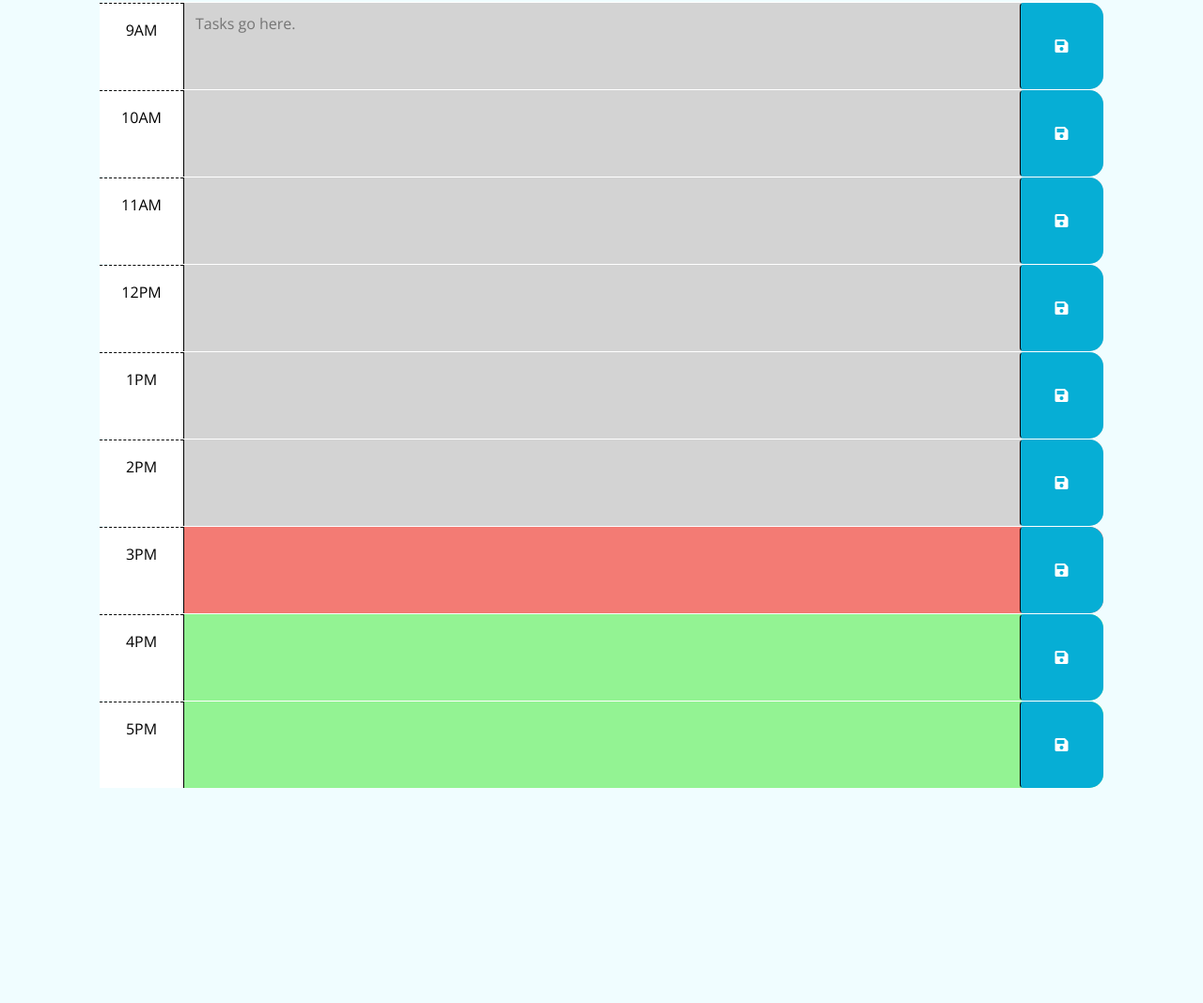
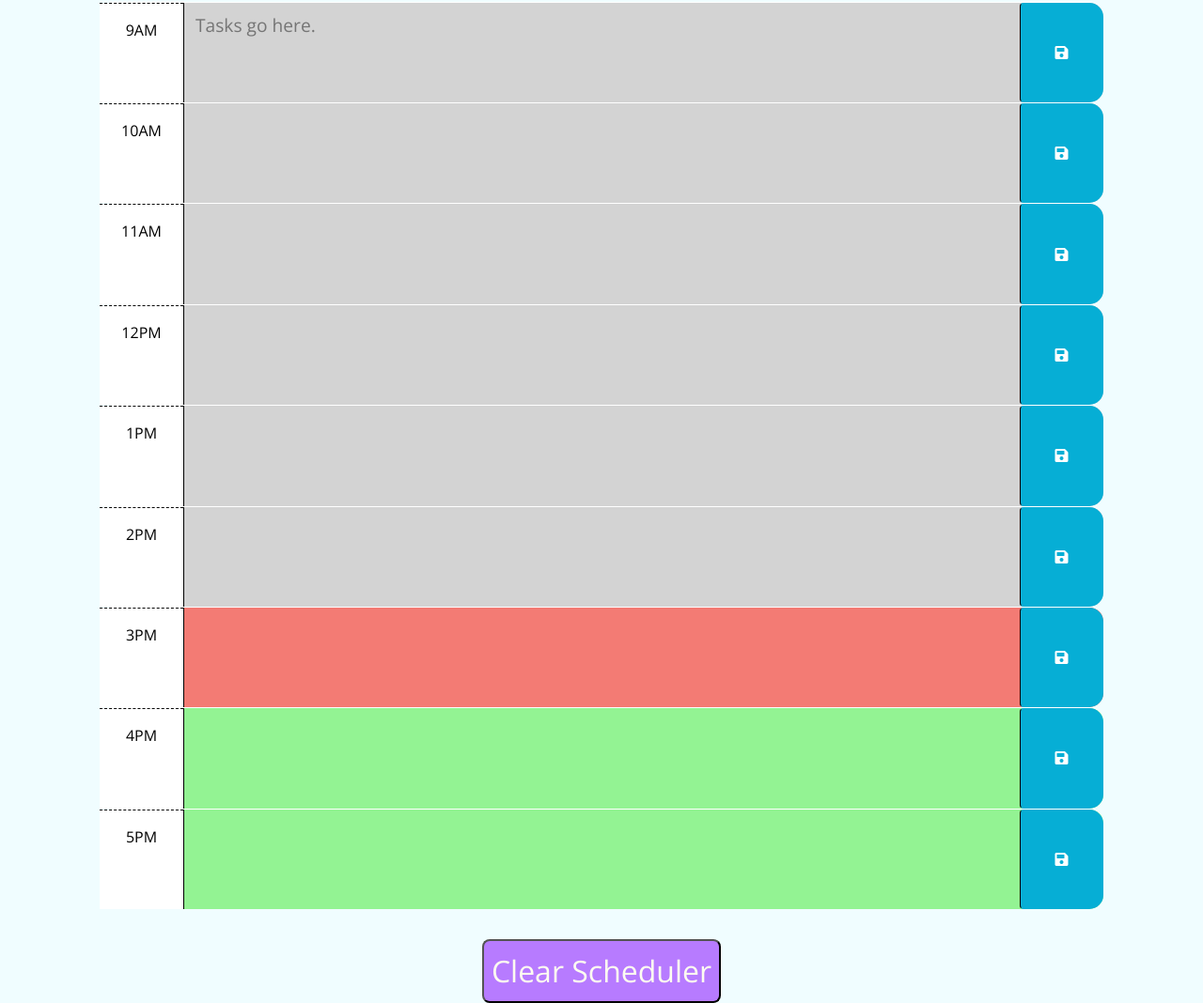
Before and after one commit to DanielFMcKay/Work-Day-Scheduler, a plain HTML site: page index.html in a window 1280 px wide. Shown: the part 338-1406 px from the top of the page at 94% size. Before the commit the page ends 1177 px from the top, so only its background shows below. Drawn offline with nearby package versions, Linux system fonts and the light colour scheme.

Commit message:
added a clear schedule button

```diff
--- a/Assets/script.js
+++ b/Assets/script.js
@@ -154,4 +154,18 @@ function colorHour17() {
   }
   colorHour17();
 
+  const clearSchedule = $("#clear-scheduler-btn");
+  // clear scheduler button added with a confirmation box
+  clearSchedule.on('click', function () {
+    var clearConfirm = confirm("You have selected to erase the scheduler including Local Storage. Click OK to confirm.")
+    if (!clearConfirm) {
+      return;
+    } else {
+      localStorage.clear();
+      location.reload();
+    }
   });
+
+
+
+});
--- a/Assets/style.css
+++ b/Assets/style.css
@@ -44,6 +44,7 @@ textarea {
 .description {
   white-space: pre-wrap;
   color: black;
+  font-size: 1.2rem;
 }
 
 .time-block {
@@ -88,6 +89,13 @@ textarea {
   transition: all 0.3s ease-in-out;
 }
 
-.boldening {
-  font-size: 5 rem;
+#clear-scheduler-btn {
+  text-align: center;
+  color: var(--soft);
+  background-color: rgba(174, 103, 255, 0.863);
+  border-radius: 8px;
+  width: fit-content;
+  font-size: 2rem;
+  padding: 8px;
+  margin-top: 2rem;
 }
--- a/index.html
+++ b/index.html
@@ -29,8 +29,9 @@
       <p id="currentDay" class="lead"></p>
       </div>
     </header>
-    <!-- test field for testing jsday formatting, should be commented out in final code -->
+    <!-- test field for testing jsday formatting, is commented out in final code -->
     <p id="timetest"></p>
+
     <div class="container-lg px-5">
 
 <!-- a set of elements for each hour of the planner -->
@@ -108,6 +109,10 @@
           <i class="fas fa-save" aria-hidden="true"></i>
         </button>
       </div>
+      <div style="display: flex; justify-content: center;">
+<button id="clear-scheduler-btn" class="clear-btn">Clear Scheduler</button>
+</div>
+
 
 
     <script src="https://code.jquery.com/jquery-3.4.1.min.js"></script>
```
Lines whose indentation alone changed are shown as unchanged.
